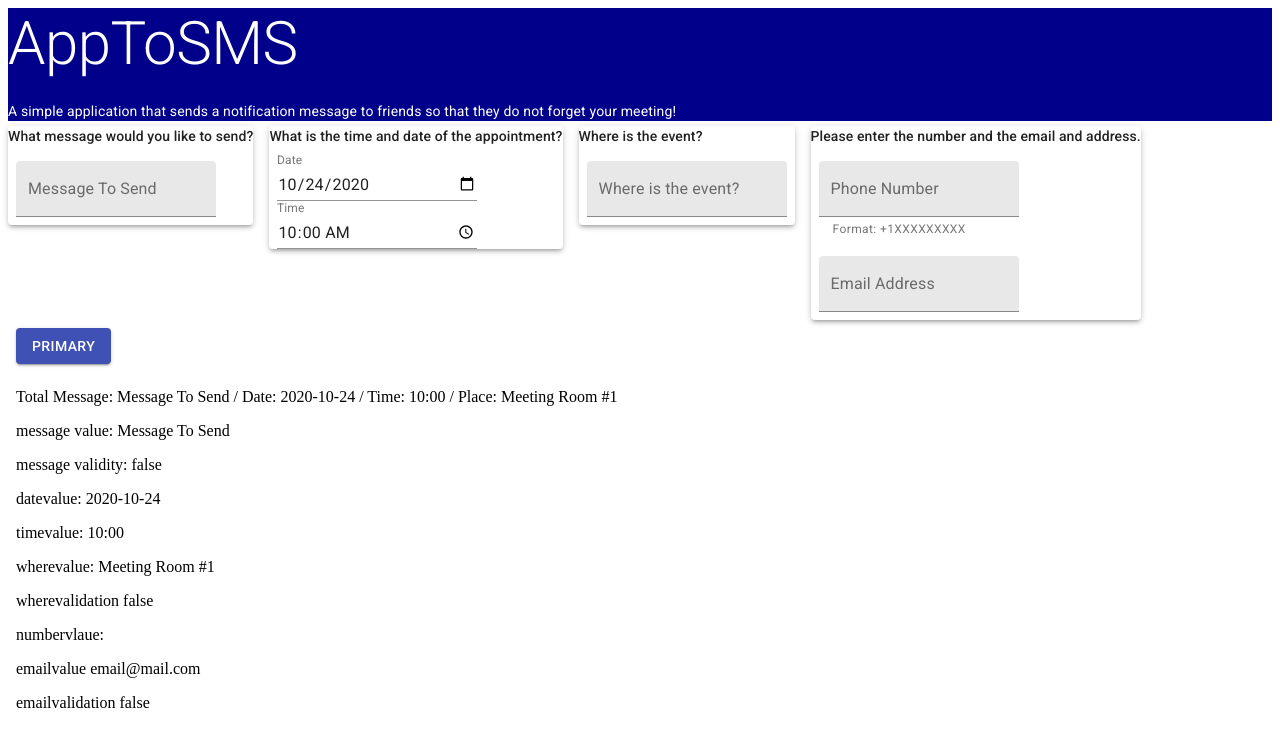
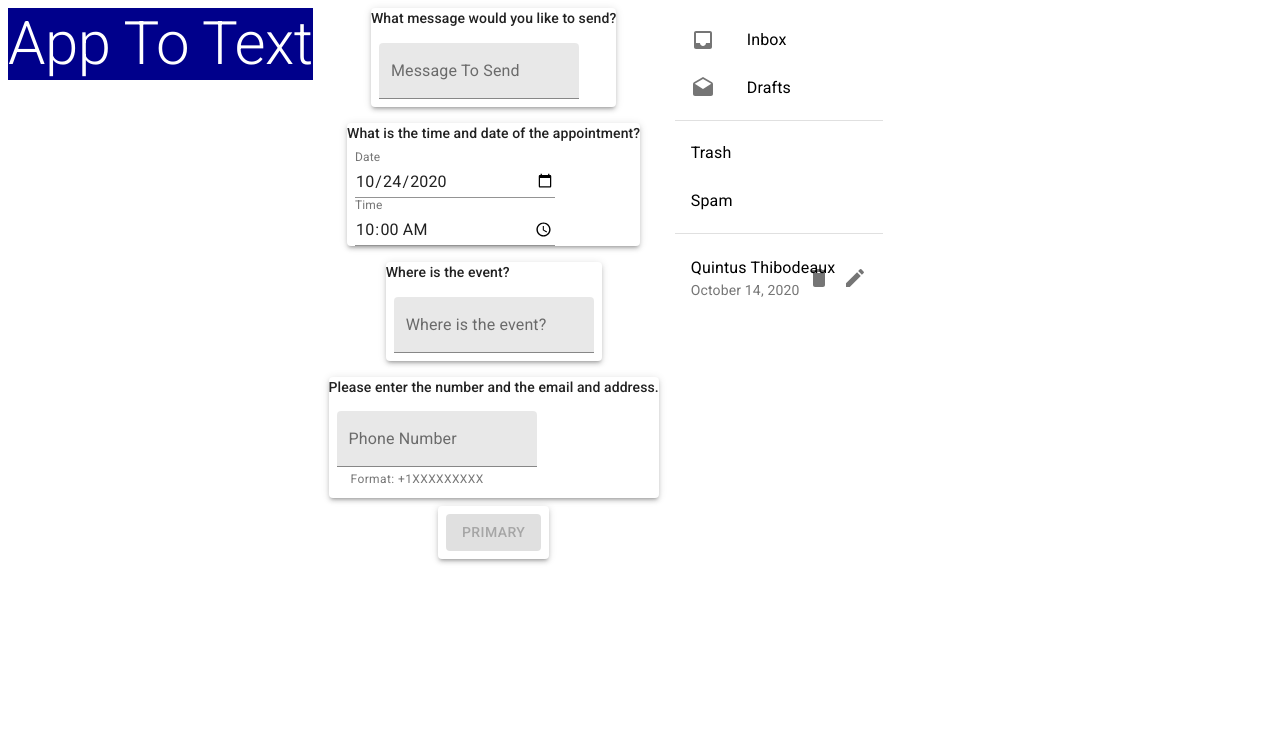
Before and after one commit to qthibodeaux/AppThis, a React (Create React App) app in the folder frontend/: page / in a window 1280 px wide. Shown: the top 746 px of the page. Built offline with nearby package versions, Linux system fonts and the light colour scheme.

Commit message:
Added more stuff

```diff
--- a/frontend/src/App.js
+++ b/frontend/src/App.js
@@ -1,13 +1,14 @@
 import React from 'react';
-import { Banner, Main, SubmitButton } from "./components";
+import Grid from '@material-ui/core/Grid';
+import { Banner, Main, SimpleList } from "./components";
 
 function App() {
   return (
-    <div fluid>
-      <Banner className="h-25"/>
-      <Main />
-      <SubmitButton />
-    </div>
+    <Grid container spacing={2}>
+      <Grid item><Banner/></Grid>
+      <Grid item><Main /></Grid>
+      <Grid item><SimpleList /></Grid>
+    </Grid>
   );
 }
 
--- a/frontend/src/components/banner.js
+++ b/frontend/src/components/banner.js
@@ -15,10 +15,7 @@ function Banner () {
     return (
         <div className={classes.root}>
             <Typography variant="h2" gutterBottom>
-            AppToSMS
-            </Typography>
-            <Typography variant="body2" gutterBottom>
-            A simple application that sends a notification message to friends so that they do not forget your meeting!
+              App To Text
             </Typography>
         </div>
     )
--- /dev/null
+++ b/frontend/src/components/dbList.js
@@ -0,0 +1,76 @@
+import React from 'react';
+import { makeStyles } from '@material-ui/core/styles';
+import List from '@material-ui/core/List';
+import ListItem from '@material-ui/core/ListItem';
+import ListItemIcon from '@material-ui/core/ListItemIcon';
+import ListItemText from '@material-ui/core/ListItemText';
+import Divider from '@material-ui/core/Divider';
+import InboxIcon from '@material-ui/icons/Inbox';
+import DraftsIcon from '@material-ui/icons/Drafts';
+import Avatar from '@material-ui/core/Avatar';
+import ListItemAvatar from '@material-ui/core/ListItemAvatar';
+import ListItemSecondaryAction from '@material-ui/core/ListItemSecondaryAction';
+import IconButton from '@material-ui/core/IconButton';
+import CreateIcon from '@material-ui/icons/Create';
+import DeleteIcon from '@material-ui/icons/Delete';
+
+const useStyles = makeStyles((theme) => ({
+  root: {
+    width: '100%',
+    maxWidth: 360,
+    backgroundColor: theme.palette.background.paper,
+  },
+}));
+
+function ListItemLink(props) {
+  return <ListItem button component="a" {...props} />;
+}
+
+export default function SimpleList() {
+  const classes = useStyles();
+
+  return (
+    <div className={classes.root}>
+      <List component="nav" aria-label="main mailbox folders">
+        <ListItem button>
+          <ListItemIcon>
+            <InboxIcon />
+          </ListItemIcon>
+          <ListItemText primary="Inbox" />
+        </ListItem>
+        <ListItem button>
+          <ListItemIcon>
+            <DraftsIcon />
+          </ListItemIcon>
+          <ListItemText primary="Drafts" />
+        </ListItem>
+      </List>
+      <Divider />
+      <List component="nav" aria-label="secondary mailbox folders">
+        <ListItem button>
+          <ListItemText primary="Trash" />
+        </ListItem>
+        <ListItemLink href="#simple-list">
+          <ListItemText primary="Spam" />
+        </ListItemLink>
+      </List>
+      <Divider />
+      <List>
+            <ListItem>
+                  <ListItemText
+                    primary="Quintus Thibodeaux"
+                    secondary="October 14, 2020"
+                  />
+                  <ListItemSecondaryAction>
+                    <IconButton edge="end" aria-label="delete">
+                      <DeleteIcon />
+                    </IconButton>
+                    <IconButton edge="end" aria-label="edit">
+                        <CreateIcon />
+                    </IconButton>
+                  </ListItemSecondaryAction>
+                </ListItem>
+            </List>
+    </div>
+  );
+}
--- a/frontend/src/components/index.js
+++ b/frontend/src/components/index.js
@@ -2,5 +2,6 @@ import Banner from './banner'
 import Main from './main'
 import Datalist from './datalist'
 import SubmitButton from './submit'
+import SimpleList from './dbList'
 
-export { Banner, Main, Datalist, SubmitButton }
+export { Banner, Main, Datalist, SubmitButton, SimpleList }
--- a/frontend/src/components/main.js
+++ b/frontend/src/components/main.js
@@ -5,21 +5,31 @@ import DateAndTime from './dateandtime';
 import Where from './where';
 import Number from './number';
 import Paper from '@material-ui/core/Paper';
+import Submit from './submit';
 
 function Main () {
     return(
-        <Grid container spacing={2}>
+        <Grid
+            container
+            spacing={2}
+            direction="column"
+            justify="center"
+            alignItems="center"
+        >
             <Grid item>
-            <Paper elevation={3}><Message /></Paper>
+                <Paper elevation={3}><Message /></Paper>
             </Grid>
             <Grid item>
-            <Paper elevation={3}><DateAndTime /></Paper>
+                <Paper elevation={3}><DateAndTime /></Paper>
             </Grid>
             <Grid item>
-            <Paper elevation={3}><Where /></Paper>
+                <Paper elevation={3}><Where /></Paper>
             </Grid>
             <Grid item>
-            <Paper elevation={3}><Number /></Paper>
+                <Paper elevation={3}><Number /></Paper>
+            </Grid>
+            <Grid>
+                <Paper elevation={3}><Submit /></Paper>
             </Grid>
         </Grid>
     )
--- a/frontend/src/components/number.js
+++ b/frontend/src/components/number.js
@@ -1,4 +1,4 @@
-import React, { useState } from 'react'
+import React from 'react'
 import { connect } from 'react-redux'
 import { makeStyles } from '@material-ui/core/styles';
 import TextField from '@material-ui/core/TextField';
@@ -19,32 +19,9 @@ const useStyles = makeStyles((theme) => ({
 function Number (props){
 
     const classes = useStyles();
-    const [emailError, setEmailError] = useState(false)
-    const [emailHelpText, setEmailHelpText] = useState("")
-    const [emailValidition, setEmailValidation] = useState(false)
 
     const numberSelection = (val) => {
         props.dispatch({type: 'NUMBERVALUE', value: val})
-    }
-
-    const emailSelection = (val) => {
-        validateEmail(val)
-        props.dispatch({type: 'EMAILVALUE', value: val, valid: emailValidition})
-    }
-
-    function validateEmail (mail) {
-        if (/^[a-zA-Z0-9.!#$%&'*+/=?^_`{|}~-]+@[a-zA-Z0-9-]+(?:\.[a-zA-Z0-9-]+)*$/.test(mail))
-        {
-            setEmailError(false)
-            setEmailHelpText("")
-            setEmailValidation(true)
-        } else {
-            setEmailError(true)
-            setEmailHelpText("Format: name@mail.com")
-            setEmailValidation(false)
-        }
-
-
     }
 
     return(
@@ -61,15 +38,6 @@ function Number (props){
                     helperText="Format: +1XXXXXXXXX"
                     onChange={(e) => numberSelection(e.currentTarget.value)}
                 />
-                <TextField
-                    id="filled-search"
-                    label="Email Address"
-                    type="Email Address"
-                    variant="filled"
-                    helperText={emailHelpText}
-                    error={emailError}
-                    onChange={(e) => emailSelection(e.currentTarget.value)}
-                />
             </form>
         </div>
     )
@@ -78,7 +46,6 @@ function Number (props){
 function mapStateToProps (currentReduxStoreState, _ownProps) {
     return {
         numberValue: currentReduxStoreState.numberValue,
-        emailValue: currentReduxStoreState.emailValue,
     }
 }
 
--- a/frontend/src/components/submit.js
+++ b/frontend/src/components/submit.js
@@ -49,9 +49,17 @@ function SubmitButton(props) {
     })
   }
 
+  function disableThis () {
+    if(props.messageValidation === true && props.whereValidation === true) {
+      setDisable(false)
+    } else {
+      setDisable(true)
+    }
+  }
+
   useEffect(() =>  {
     generateText()
-    console.log(text)
+    disableThis()
   })
 
   return (
@@ -59,33 +67,14 @@ function SubmitButton(props) {
       <Button variant="contained" color="primary" onClick={heyPost} disabled={isDisbled}>
         Primary
       </Button>
-      <div>
-        <p>Total {text}</p>
-        <p>message value: {props.message}</p>
-        <p>message validity: {props.messageValidation.toString()}</p>
-        <p>datevalue: {props.date}</p>
-        <p>timevalue: {props.time}</p>
-        <p>wherevalue: {props.where}</p>
-        <p>wherevalidation {props.whereValidation.toString()}</p>
-        <p>numbervlaue: {props.number}</p>
-        <p>emailvalue {props.email}</p>
-        <p>emailvalidation {props.emailValidation.toString()}</p>
-      </div>
     </div>
   );
 }
 
 function mapStateToProps (currentReduxStoreState, _ownProps) {
   return {
-    message: currentReduxStoreState.messageValue,
     messageValidation: currentReduxStoreState.messageValidation,
-    date: currentReduxStoreState.dateValue,
-    time: currentReduxStoreState.timeValue,
-    where: currentReduxStoreState.whereValue,
     whereValidation: currentReduxStoreState.whereValidation,
-    number: currentReduxStoreState.numberValue,
-    email: currentReduxStoreState.emailValue,
-    emailValidation: currentReduxStoreState.emailValidation,
   }
 }
 
--- a/frontend/src/store.js
+++ b/frontend/src/store.js
@@ -8,8 +8,6 @@ const initialState = {
     whereValue: "Meeting Room #1",
     whereValidation: false,
     numberValue: "",
-    emailValue: "email@mail.com",
-    emailValidation: false,
 }
 
 
@@ -41,9 +39,6 @@ const reducer = (currentState, action) => {
         nextState.whereValidation = action.valid
     } else if (type === 'NUMBERVALUE') {
         nextState.numberValue = action.value
-    } else if (type === 'EMAILVALUE') {
-        nextState.emailValue = action.value
-        nextState.emailValidation = action.valid
     } else if (type === 'DATABASEVALUE') {
         nextState.databaseArray = action.value
     }
```
Also changed, not shown: 1 other file (tests, documents, lock files or other folders).
